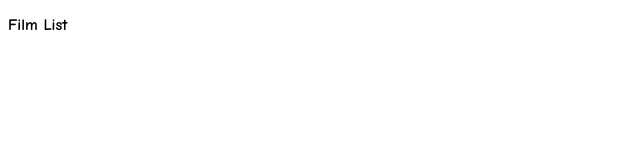
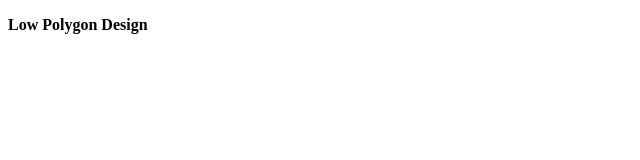
Before and after one commit to Mylowpolygon/lowpolygon-design.github.io, a plain HTML site: page index.html in a window 1280 px wide. Shown: the whole page, without its empty margins (0-640 px from the left). Drawn offline with Linux system fonts and the light colour scheme.

Commit message:
Update index.html

```diff
--- a/index.html
+++ b/index.html
@@ -5,7 +5,7 @@
     </head>
 
       <body>
-        <p style="font-family: comic sans ms">
-            <strong>Film List</strong>
+        <p>
+            <strong>Low Polygon Design</strong>
         </p>
       </body>
```
